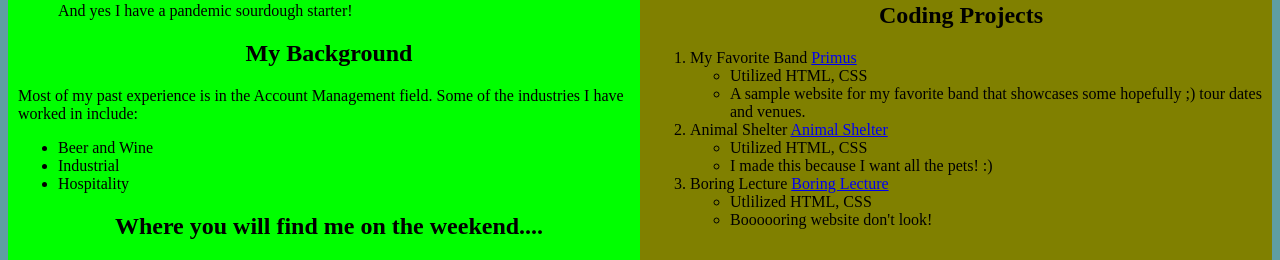
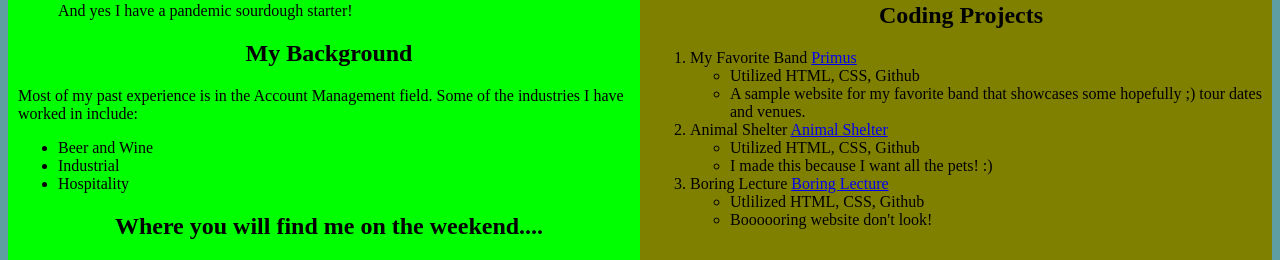
Before and after one commit to klang812/my-portfolio, a plain HTML site: page index.html in a window 1280 px wide. Shown: the part 443-703 px from the top of the page. Drawn offline with Linux system fonts and the light colour scheme.

```diff
--- a/index.html
+++ b/index.html
@@ -41,17 +41,17 @@
     <ol>
       <li>My Favorite Band <a href="https://github.com/klang812/favorite-band">Primus</a></li>
       <ul>
-        <li>Utilized HTML, CSS</li>
+        <li>Utilized HTML, CSS, Github</li>
         <li>A sample website for my favorite band that showcases some hopefully ;) tour dates and venues.</li>
       </ul>
       <li>Animal Shelter <a href="https://github.com/klang812/animal-website">Animal Shelter</a></li>
       <ul>
-        <li>Utilized HTML, CSS</li>
+        <li>Utilized HTML, CSS, Github</li>
         <li>I made this because I want all the pets! :)</li>
       </ul>
       <li>Boring Lecture <a href="https://github.com/klang812/boring-lecture">Boring Lecture</a></li>
       <ul>
-        <li>Utlilized HTML, CSS</li>
+        <li>Utlilized HTML, CSS, Github</li>
         <li>Boooooring website don't look!</li>
       </ul>
     </ol>
```
Also changed, not shown: 1 other file.
